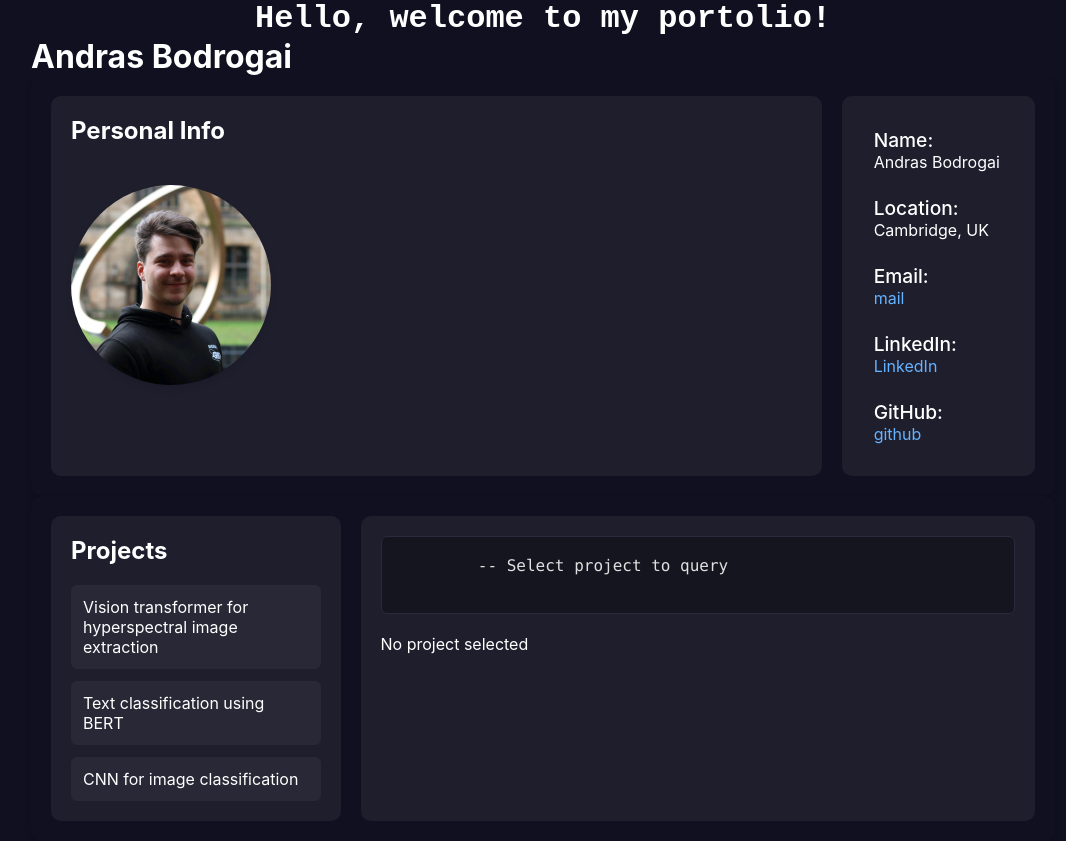
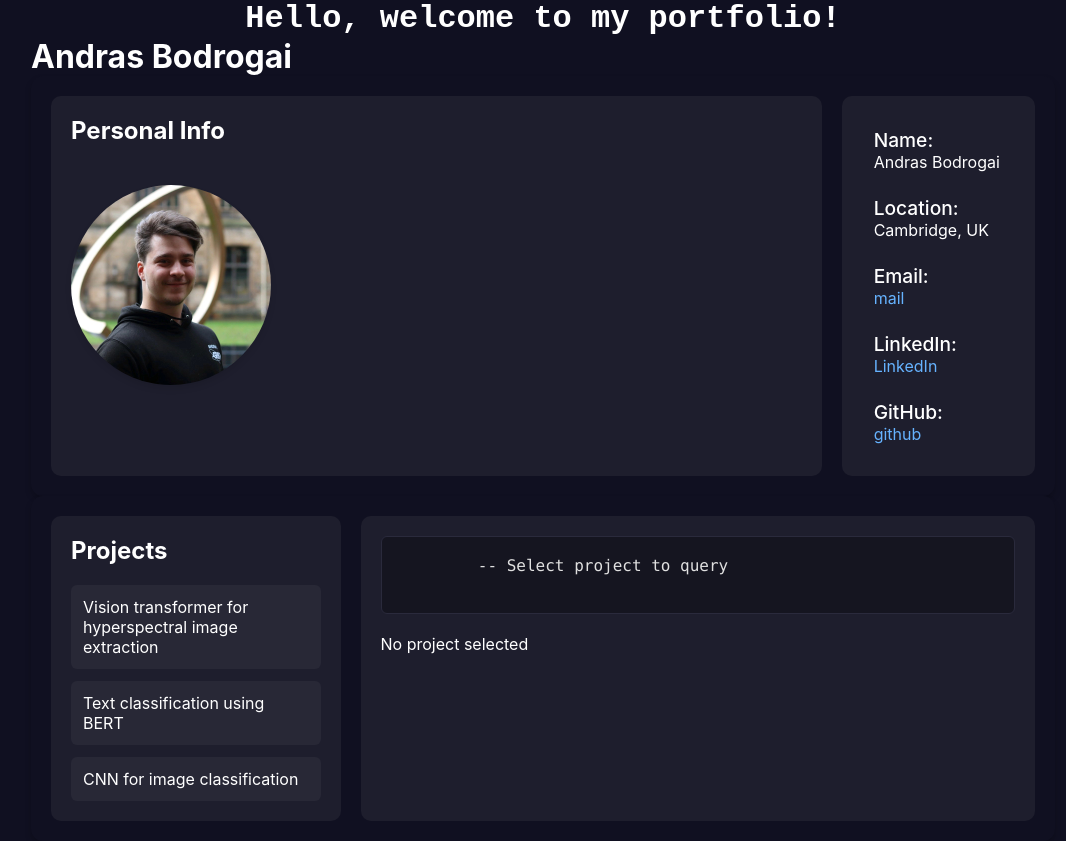
Before and after one commit to Sajtospoga01/Sajtospoga01.github.io, an Angular app: page / in a window 1280 px wide. Shown: the whole page, without its empty margins (97-1163 px from the left). Built offline with nearby package versions, Linux system fonts and the light colour scheme.

Commit message:
fix typo

```diff
--- a/src/app/app.component.html
+++ b/src/app/app.component.html
@@ -2,7 +2,7 @@
 <main class="main">
     <h1 #typewriter class="typewriter">
 
-        Hello, welcome to my portolio!
+        Hello, welcome to my portfolio!
     </h1>
     <div>
         <H1> Andras Bodrogai</H1>
--- a/src/app/app.component.ts
+++ b/src/app/app.component.ts
@@ -63,7 +63,7 @@ export class AppComponent implements AfterViewInit {
     }
 
     typeEffect() {
-        const text = "Hello, welcome to my portolio!";
+        const text = "Hello, welcome to my portfolio!";
         let index = 0;
 
         // Make sure we start with an empty innerHTML to avoid repetition
```
